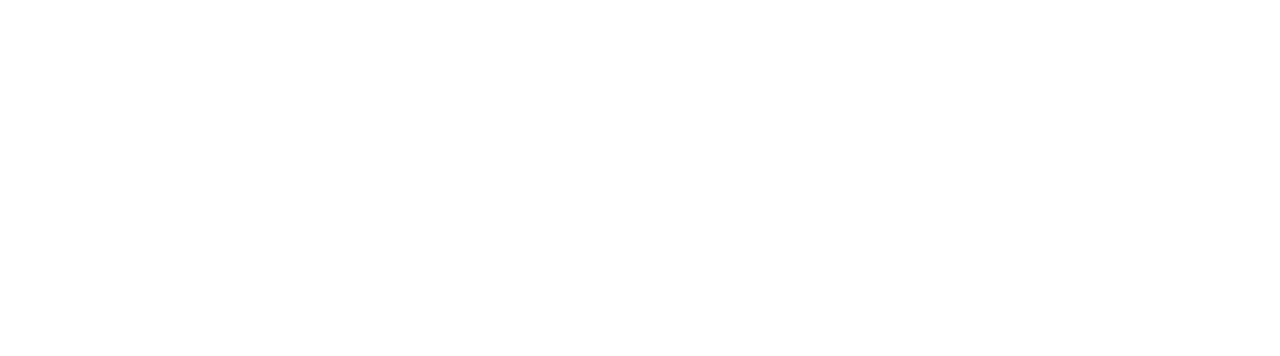
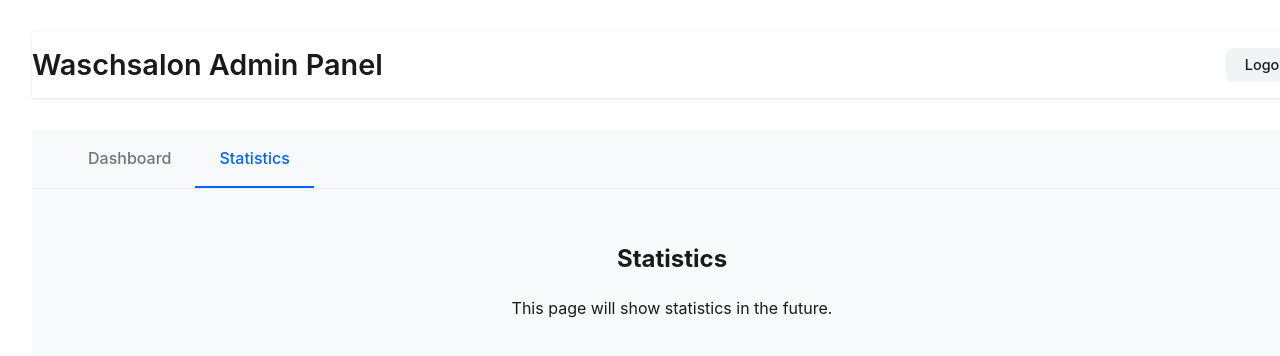
Before and after one commit to herrderkekse/API, a React (Vite) app in the folder Frontend/: page /statistics in a window 1280 px wide. Before the commit this address had no page. Shown: the top 356 px of the page. Built offline with nearby package versions, Linux system fonts and the light colour scheme; sample sign-in values are in the browser's storage.

Commit message:
Added Tab support

```diff
--- a/Frontend/src/App.tsx
+++ b/Frontend/src/App.tsx
@@ -1,8 +1,10 @@
 import { BrowserRouter as Router, Routes, Route, Navigate } from 'react-router-dom';
 import { Login } from './components/Login';
-import { AdminLayout } from './components/Layout/Layout';
+import { Layout } from './components/Layout/Layout';
 import { Dashboard } from './components/Dashboard/Dashboard';
+import { StatisticsScreen } from './components/StatisticsScreen/StatisticsScreen';
 import './App.css';
+
 
 function PrivateRoute({ children }: { children: React.ReactNode }) {
   const token = localStorage.getItem('token');
@@ -18,9 +20,19 @@
           path="/dashboard"
           element={
             <PrivateRoute>
-              <AdminLayout>
+              <Layout>
                 <Dashboard />
-              </AdminLayout>
+              </Layout>
+            </PrivateRoute>
+          }
+        />
+        <Route
+          path="/statistics"
+          element={
+            <PrivateRoute>
+              <Layout>
+                <StatisticsScreen />
+              </Layout>
             </PrivateRoute>
           }
         />
--- a/Frontend/src/components/Dashboard/Dashboard.css
+++ b/Frontend/src/components/Dashboard/Dashboard.css
@@ -5,6 +5,7 @@
 }
 
 .dashboard {
+  width: 100%;
   min-height: 100vh;
   background-color: #f8f9fa;
   font-family: 'Inter', -apple-system, BlinkMacSystemFont, sans-serif;
--- a/Frontend/src/components/Dashboard/Dashboard.tsx
+++ b/Frontend/src/components/Dashboard/Dashboard.tsx
@@ -416,7 +416,7 @@
   };
 
   return (
-    <>
+    <div className="dashboard">
       <div className="devices-section">
         <h2>Devices</h2>
         <div className="device-grid">
@@ -486,6 +486,6 @@
         onChange={(changes) => setEditingUser(prev => prev ? { ...prev, ...changes } : null)}
         onClose={() => setEditingUser(null)}
       />
-    </>
+    </div>
   );
 }
--- a/Frontend/src/components/Layout/Layout.css
+++ b/Frontend/src/components/Layout/Layout.css
@@ -42,6 +42,31 @@
   margin: 0;
 }
 
+.tab-bar {
+  display: flex;
+  background-color: #f8f9fa;
+  border-bottom: 1px solid #e9ecef;
+  padding: 0 2rem;
+}
+
+.tab {
+  padding: 1rem 1.5rem;
+  font-weight: 500;
+  color: #6c757d;
+  cursor: pointer;
+  transition: all 0.2s ease;
+  border-bottom: 2px solid transparent;
+}
+
+.tab:hover {
+  color: #0066ff;
+}
+
+.tab.active {
+  color: #0066ff;
+  border-bottom: 2px solid #0066ff;
+}
+
 .content {
   flex: 1;
   width: 100%;
--- a/Frontend/src/components/Layout/Layout.tsx
+++ b/Frontend/src/components/Layout/Layout.tsx
@@ -1,18 +1,25 @@
-import { ReactNode } from 'react';
-import { useNavigate } from 'react-router-dom';
+import { ReactNode, useState } from 'react';
+import { useNavigate, useLocation } from 'react-router-dom';
 import { Button } from '../Button/Button';
 import './Layout.css';
 
-interface AdminLayoutProps {
+interface LayoutProps {
   children: ReactNode;
 }
 
-export function AdminLayout({ children }: AdminLayoutProps) {
+export function Layout({ children }: LayoutProps) {
   const navigate = useNavigate();
+  const location = useLocation();
+  const [activeTab, setActiveTab] = useState(location.pathname);
 
   const handleLogout = () => {
     localStorage.removeItem('token');
     navigate('/');
+  };
+
+  const handleTabChange = (path: string) => {
+    setActiveTab(path);
+    navigate(path);
   };
 
   return (
@@ -30,6 +37,20 @@
             </Button>
           </div>
         </div>
+        <div className="tab-bar">
+          <div
+            className={`tab ${activeTab === '/dashboard' ? 'active' : ''}`}
+            onClick={() => handleTabChange('/dashboard')}
+          >
+            Dashboard
+          </div>
+          <div
+            className={`tab ${activeTab === '/statistics' ? 'active' : ''}`}
+            onClick={() => handleTabChange('/statistics')}
+          >
+            Statistics
+          </div>
+        </div>
         <main className="content">
           {children}
         </main>
--- /dev/null
+++ b/Frontend/src/components/StatisticsScreen/StatisticsScreen.tsx
@@ -0,0 +1,7 @@
+// Placeholder Statistics component
+export const StatisticsScreen = () => (
+    <div>
+        <h2>Statistics</h2>
+        <p>This page will show statistics in the future.</p>
+    </div>
+);
```
